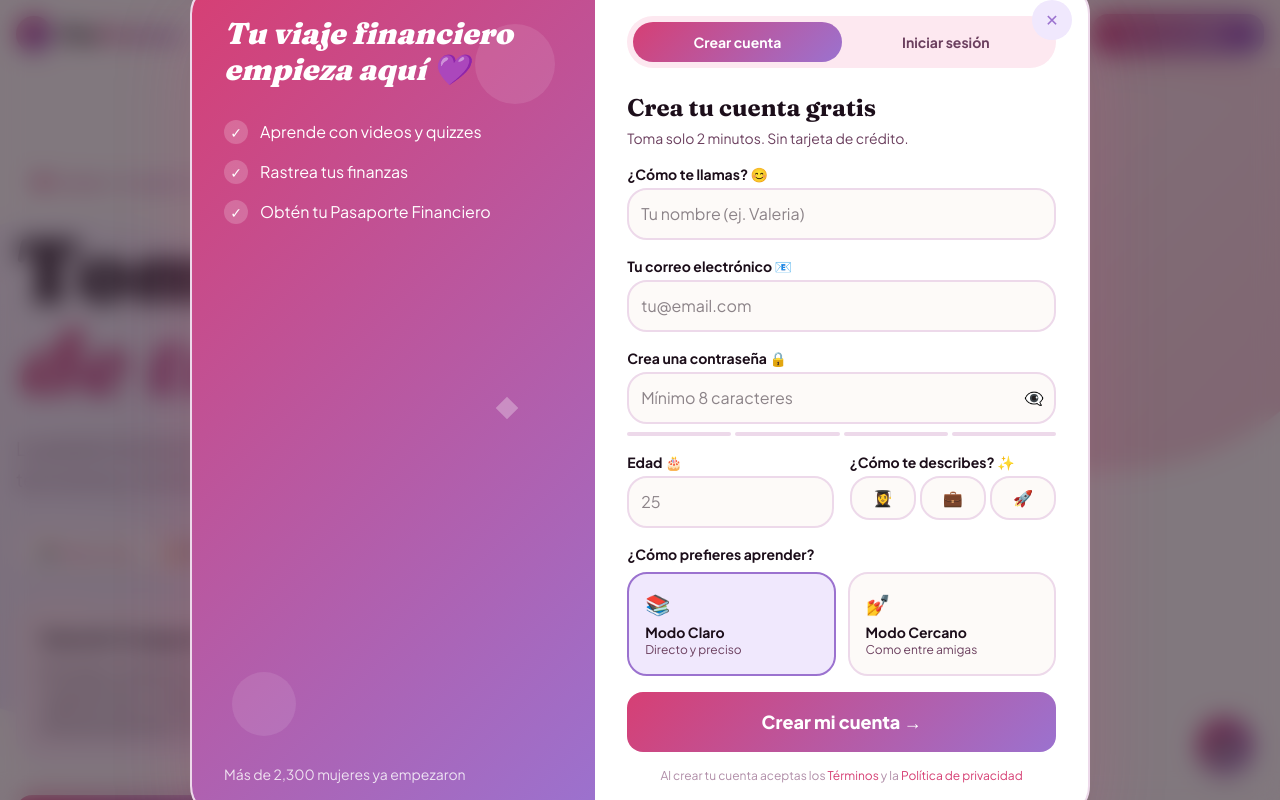
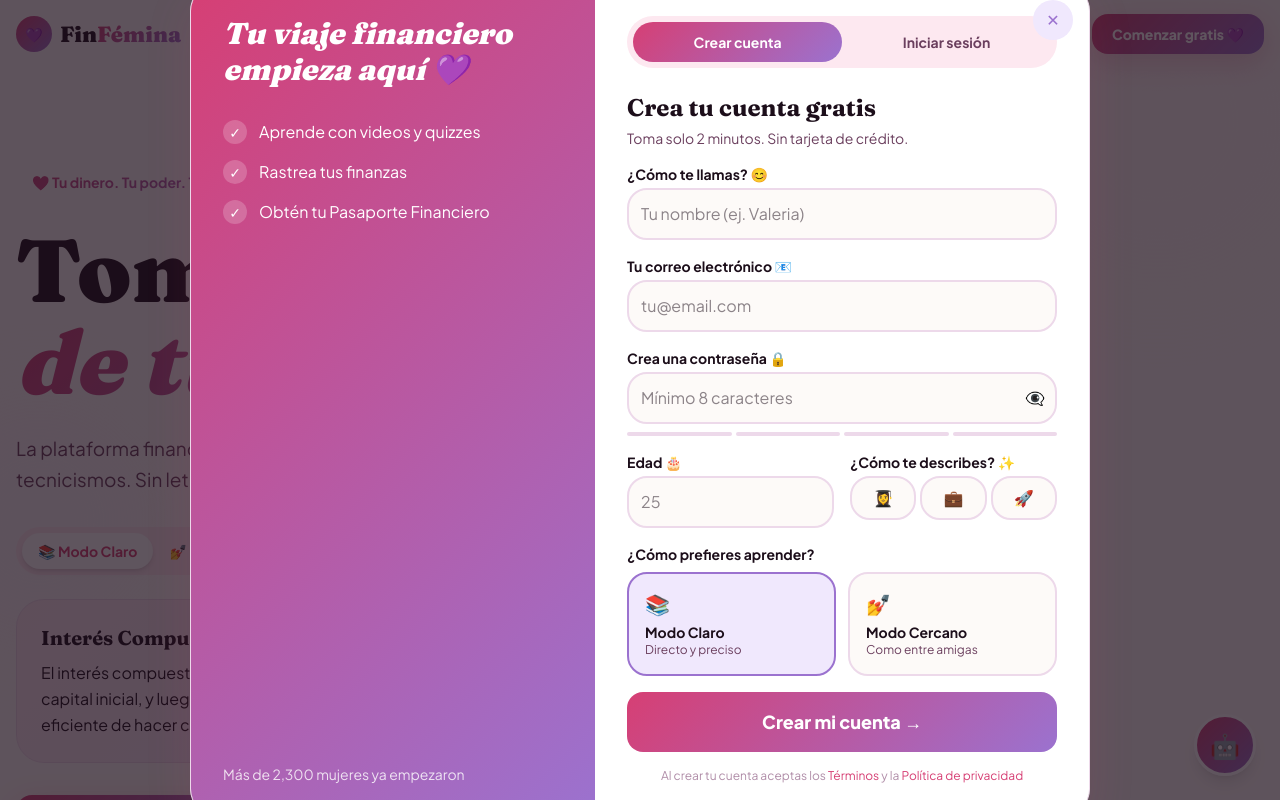
Before and after one commit to jocelynuceda/v0-fin-femina-web-app, a Next.js app: page / in a window 1280 px wide. Both pictures are taken after a click on the button "Comenzar gratis 💜". Shown: the top 800 px of the page. Built offline with nearby package versions, Linux system fonts and the light colour scheme.

Commit message:
feat: optimize AuthModal for faster loading
Reduce confetti, remove backdrop blur, simplify animations, and optimize modal backdrops

```diff
--- a/app/globals.css
+++ b/app/globals.css
@@ -76,6 +76,11 @@
 }
 
 /* Keyframe Animations */
+@keyframes fadeIn {
+  from { opacity: 0; }
+  to { opacity: 1; }
+}
+
 @keyframes fadeUp {
   from {
     opacity: 0;
@@ -85,6 +90,10 @@
     opacity: 1;
     transform: translateY(0);
   }
+}
+
+.animate-fadeIn {
+  animation: fadeIn 0.15s ease-out forwards;
 }
 
 @keyframes float {
--- a/app/page.tsx
+++ b/app/page.tsx
@@ -426,19 +426,20 @@ function PointsAnimationOverlay({ animations, onComplete }: { animations: Points
   )
 }
 
-// Confetti Component
+// Confetti Component - Lightweight version with CSS-only animation
 function Confetti() {
+  const pieces = [10, 25, 40, 55, 70, 85, 15, 35, 60, 80] // Fixed positions
   return (
     <div className="fixed inset-0 pointer-events-none z-[9997] overflow-hidden">
-      {Array.from({ length: 50 }).map((_, i) => (
+      {pieces.map((left, i) => (
         <div
           key={i}
-          className="absolute w-3 h-3 animate-confetti"
+          className="absolute w-2.5 h-2.5 animate-confetti"
           style={{
-            left: `${Math.random() * 100}%`,
+            left: `${left}%`,
             backgroundColor: ['#D63F74', '#9B72CF', '#F4A261', '#2DBD96', '#5B9BD5'][i % 5],
-            borderRadius: Math.random() > 0.5 ? '50%' : '0',
-            animationDelay: `${Math.random() * 0.5}s`,
+            borderRadius: i % 2 === 0 ? '50%' : '0',
+            animationDelay: `${i * 0.05}s`,
           }}
         />
       ))}
@@ -599,11 +600,11 @@ function AuthModal({ isOpen, onClose, defaultTab = 'register' }: { isOpen: boole
       {showConfetti && <Confetti />}
       <div
         className="fixed inset-0 z-[100] flex items-center justify-center p-4"
-        style={{ background: 'rgba(28,14,26,0.55)', backdropFilter: 'blur(12px)' }}
+        style={{ background: 'rgba(28,14,26,0.7)' }}
       >
         <div
-          className="relative w-full max-w-[520px] md:max-w-[900px] bg-white rounded-[32px] overflow-hidden animate-slideUp"
-          style={{ border: '2px solid #EDD9EA', boxShadow: '0 32px 80px rgba(214,63,116,0.18)' }}
+          className="relative w-full max-w-[520px] md:max-w-[900px] bg-white rounded-[28px] overflow-hidden animate-fadeIn"
+          style={{ border: '1.5px solid #EDD9EA', boxShadow: '0 16px 48px rgba(214,63,116,0.12)' }}
         >
           {/* Close button */}
           <button
@@ -630,11 +631,6 @@ function AuthModal({ isOpen, onClose, defaultTab = 'register' }: { isOpen: boole
             <div className="flex flex-col md:flex-row">
               {/* Left Panel (Desktop only) */}
               <div className="hidden md:flex md:w-[45%] gradient-signature p-8 flex-col justify-between relative overflow-hidden">
-                {/* Decorative elements */}
-                <div className="absolute top-10 right-10 w-20 h-20 rounded-full bg-white/10 animate-float" />
-                <div className="absolute bottom-20 left-10 w-16 h-16 rounded-full bg-white/10 animate-float animation-delay-200" />
-                <div className="absolute top-1/2 right-20 w-4 h-4 bg-white/30 rotate-45 animate-pulse-soft" />
-
                 <div>
                   <h2 className="font-serif text-3xl font-black text-white italic mb-8">
                     Tu viaje financiero empieza aquí 💜
@@ -1092,21 +1088,17 @@ function Navigation({
   )
 }
 
-// Background Blobs
+// Background Blobs - Static version for better performance
 function BackgroundBlobs() {
   return (
     <div className="fixed inset-0 overflow-hidden pointer-events-none z-0">
       <div
-        className="absolute -top-32 -right-32 w-[600px] h-[600px] opacity-35 animate-blob"
-        style={{ background: 'linear-gradient(135deg, #FDE8F0 0%, #F2789F 100%)' }}
+        className="absolute -top-32 -right-32 w-[500px] h-[500px] opacity-25 rounded-full"
+        style={{ background: 'radial-gradient(circle, #FDE8F0 0%, transparent 70%)' }}
       />
       <div
-        className="absolute bottom-20 -left-40 w-[500px] h-[500px] opacity-35 animate-blob animation-delay-200"
-        style={{ background: 'linear-gradient(135deg, #F0E8FD 0%, #C4A8E8 100%)' }}
-      />
-      <div
-        className="absolute top-1/2 left-1/2 -translate-x-1/2 -translate-y-1/2 w-[400px] h-[400px] opacity-30 animate-blob animation-delay-400"
-        style={{ background: 'linear-gradient(135deg, #FEF0E4 0%, #F4A261 100%)' }}
+        className="absolute bottom-20 -left-40 w-[400px] h-[400px] opacity-25 rounded-full"
+        style={{ background: 'radial-gradient(circle, #F0E8FD 0%, transparent 70%)' }}
       />
     </div>
   )
@@ -1116,7 +1108,7 @@ function BackgroundBlobs() {
 function AuthGuard({ message, onAuthClick }: { message: string; onAuthClick: () => void }) {
   return (
     <div className="absolute inset-0 z-10 flex items-center justify-center rounded-[28px] overflow-hidden">
-      <div className="absolute inset-0 bg-white/80 backdrop-blur-sm" />
+      <div className="absolute inset-0 bg-white/90" />
       <div className="relative text-center p-6">
         <p className="text-[#6B3F5E] mb-4">{message}</p>
         <button onClick={onAuthClick} className="btn-gradient px-6 py-3 text-sm">
@@ -1712,7 +1704,7 @@ function AprendePage({
 
       {/* Video Modal */}
       {videoModal.isOpen && (
-        <div className="fixed inset-0 z-50 flex items-center justify-center p-4 bg-[#1C0E1A]/60 backdrop-blur-sm">
+        <div className="fixed inset-0 z-50 flex items-center justify-center p-4 bg-[#1C0E1A]/75">
           <div
             className="w-full max-w-[720px] rounded-[28px] overflow-hidden animate-fadeUp"
             style={{
@@ -3154,23 +3146,20 @@ function AppContent() {
 
       {/* Level-Up Celebration Overlay */}
       {levelUpOverlay && (
-        <div className="fixed inset-0 z-[10000] flex items-center justify-center bg-[#1C0E1A]/80 backdrop-blur-sm">
+        <div className="fixed inset-0 z-[10000] flex items-center justify-center bg-[#1C0E1A]/85">
           <Confetti />
-          <div className="text-center animate-fadeUp">
+          <div className="text-center animate-fadeIn">
             <div
-              className="w-32 h-32 mx-auto mb-6 rounded-full flex items-center justify-center text-6xl animate-pulse-soft"
-              style={{ background: `var(--${levelUpOverlay.level.color})` }}
+              className="w-28 h-28 mx-auto mb-5 rounded-full flex items-center justify-center text-5xl"
+              style={{ background: getColorClasses(levelUpOverlay.level.color).hex }}
             >
               {levelUpOverlay.level.emoji}
             </div>
-            <h2 className="font-serif text-4xl font-black text-white mb-3">
-              {'\u00A1'}Subiste de nivel!
+            <h2 className="font-serif text-3xl font-black text-white mb-2">
+              Subiste de nivel!
             </h2>
-            <p className="text-2xl text-white/90 font-semibold mb-2">
-              Nivel {levelUpOverlay.level.id}: {levelUpOverlay.level.emoji} {levelUpOverlay.level.name}
-            </p>
-            <p className="text-white/70">
-              {'\u00A1'}Sigue aprendiendo para alcanzar nuevas metas!
+            <p className="text-xl text-white/90 font-semibold">
+              Nivel {levelUpOverlay.level.id}: {levelUpOverlay.level.name}
             </p>
           </div>
         </div>
```
